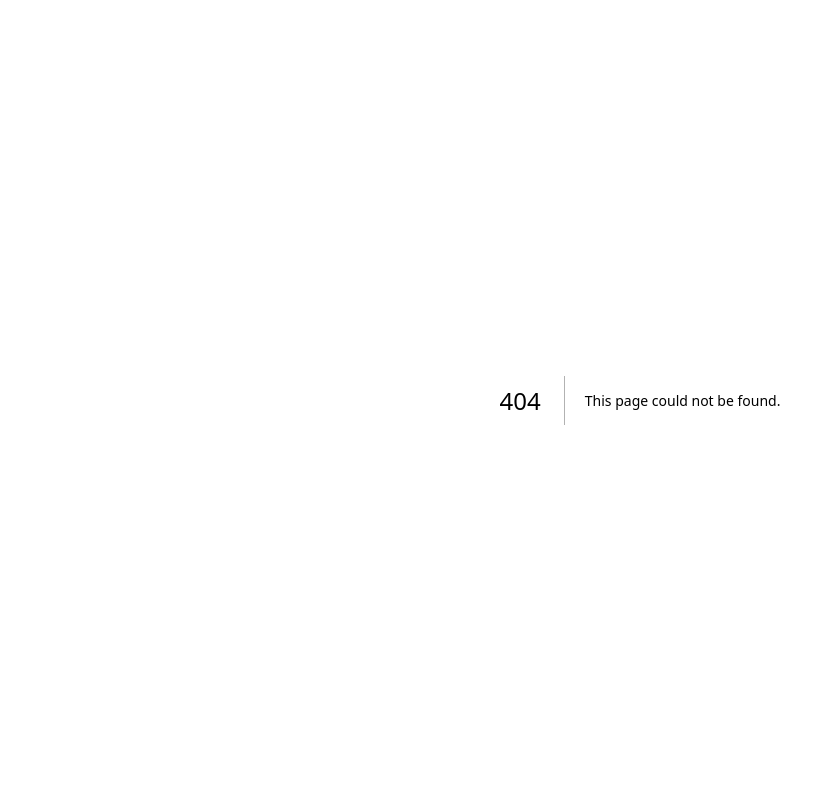
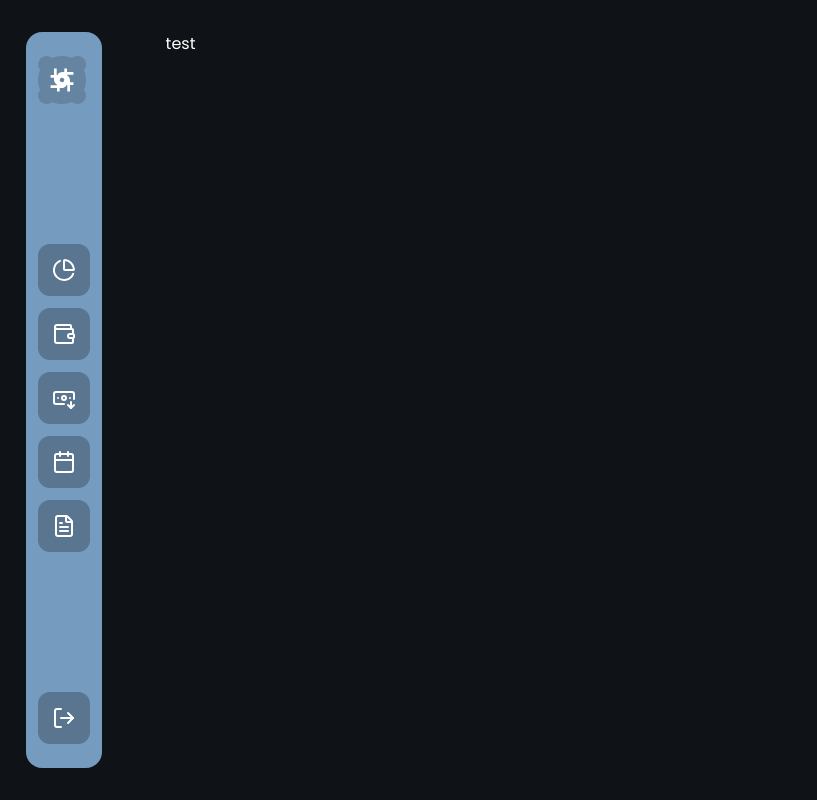
Before and after one commit to ArthurDevLeal/uSale, a Next.js app: page /dashboard in a window 1280 px wide. Before the commit this address had no page. Shown: the whole page, without its empty margins (0-817 px from the left). Built offline with nearby package versions, Linux system fonts and the light colour scheme.

Commit message:
Starting creating Dashboard Screen

```diff
--- /dev/null
+++ b/app/dashboard/layout.tsx
@@ -0,0 +1,14 @@
+import DefaultSideBar from "@/components/sidebar/default-side-bar";
+
+export default function RegisterLayout({
+  children,
+}: Readonly<{
+  children: React.ReactNode;
+}>) {
+  return (
+    <main className="h-screen min-w-screen px-[2%] py-8 flex gap-16">
+      <DefaultSideBar />
+      {children}
+    </main>
+  );
+}
--- /dev/null
+++ b/app/dashboard/page.tsx
@@ -0,0 +1,3 @@
+export default function Page() {
+  return <p>test</p>;
+}
--- /dev/null
+++ b/components/sidebar/button.tsx
@@ -0,0 +1,26 @@
+"use client"
+import { LucideIcon } from "lucide-react";
+import Link from "next/link";
+import { twMerge } from "tailwind-merge";
+import Button from "../ui/button";
+
+interface SidebarButtonProps {
+  href: string;
+  onClick: VoidFunction;
+  Icon: LucideIcon;
+  className?: string;
+}
+export default function SidebarButton({ Icon, onClick, href, className }: SidebarButtonProps) {
+  return (
+    <Link href={href}>
+      <Button
+        onClick={() => onClick()}
+        size={"iconlg"}
+        variant={"default"}
+        className={twMerge("bg-card/30 hover:bg-card hover:text-accent ", className)}
+      >
+        <Icon />
+      </Button>
+    </Link>
+  );
+}
--- /dev/null
+++ b/components/sidebar/default-side-bar.tsx
@@ -0,0 +1,15 @@
+"use client";
+import { BanknoteArrowDown, Calendar, ChartPieIcon, FileText, Wallet } from "lucide-react";
+import { Sidebar } from ".";
+
+export default function DefaultSideBar() {
+  return (
+    <Sidebar.Root>
+      <Sidebar.Button href="" onClick={() => {}} Icon={ChartPieIcon} />
+      <Sidebar.Button href="" onClick={() => {}} Icon={Wallet} />
+      <Sidebar.Button href="" onClick={() => {}} Icon={BanknoteArrowDown} />
+      <Sidebar.Button href="" onClick={() => {}} Icon={Calendar} />
+      <Sidebar.Button href="" onClick={() => {}} Icon={FileText} />
+    </Sidebar.Root>
+  );
+}
--- /dev/null
+++ b/components/sidebar/index.ts
@@ -0,0 +1,7 @@
+import SidebarButton from "./button";
+import SidebarRoot from "./root";
+
+export const Sidebar = {
+  Button: SidebarButton,
+  Root: SidebarRoot,
+};
--- /dev/null
+++ b/components/sidebar/root.tsx
@@ -0,0 +1,15 @@
+import { Children } from "@/types/types";
+import { LogOut } from "lucide-react";
+import { Sidebar } from ".";
+import Logo from "../ui/logo";
+
+export default function SidebarRoot({ children }: { children: Children }) {
+  return (
+    <div className="flex flex-col justify-between h-full bg-accent px-3 py-6 rounded-2xl">
+      <Logo textIncluded={false} isDarker />
+      <div className="flex flex-col gap-3">{children}</div>
+
+      <Sidebar.Button href="" onClick={() => {}} Icon={LogOut} className="hover:text-red-400" />
+    </div>
+  );
+}
--- /dev/null
+++ b/types/types.ts
@@ -0,0 +1,3 @@
+import { JSX } from "react";
+
+export type Children = JSX.Element | JSX.Element[];
```
